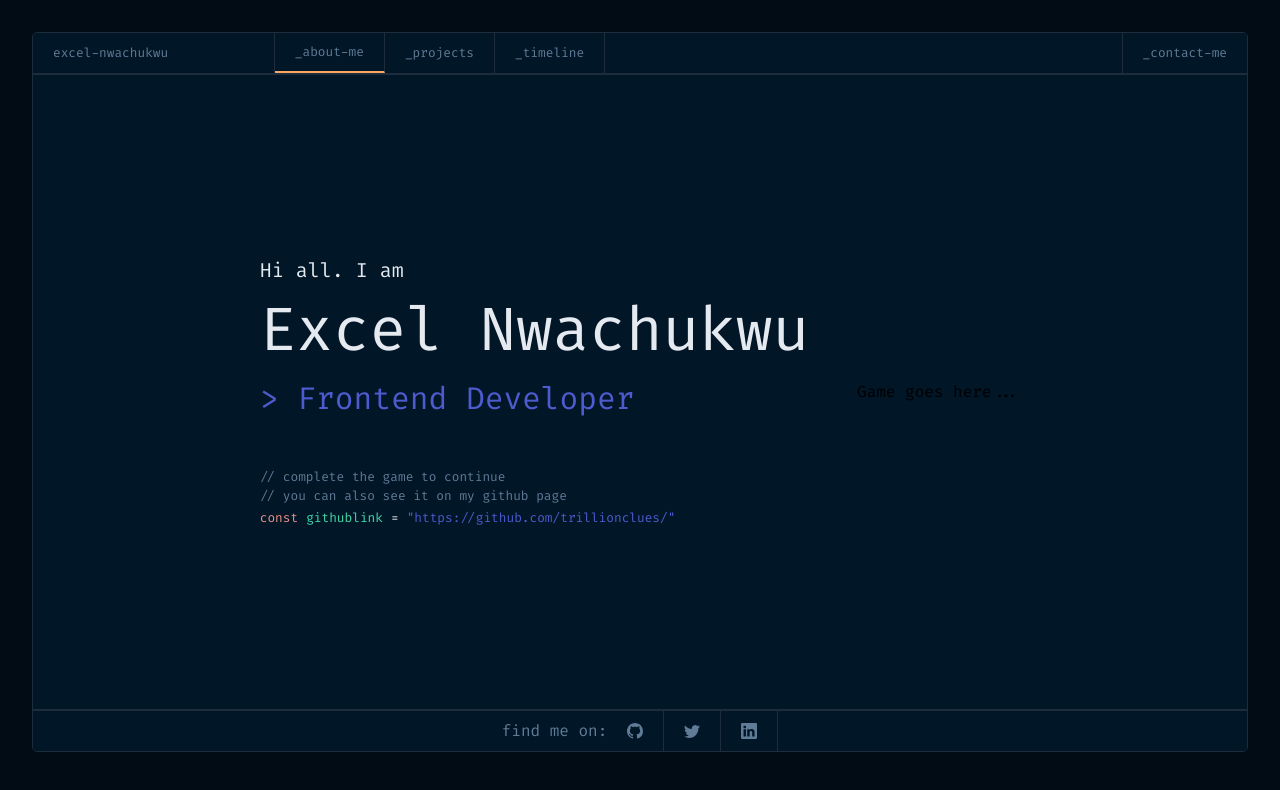
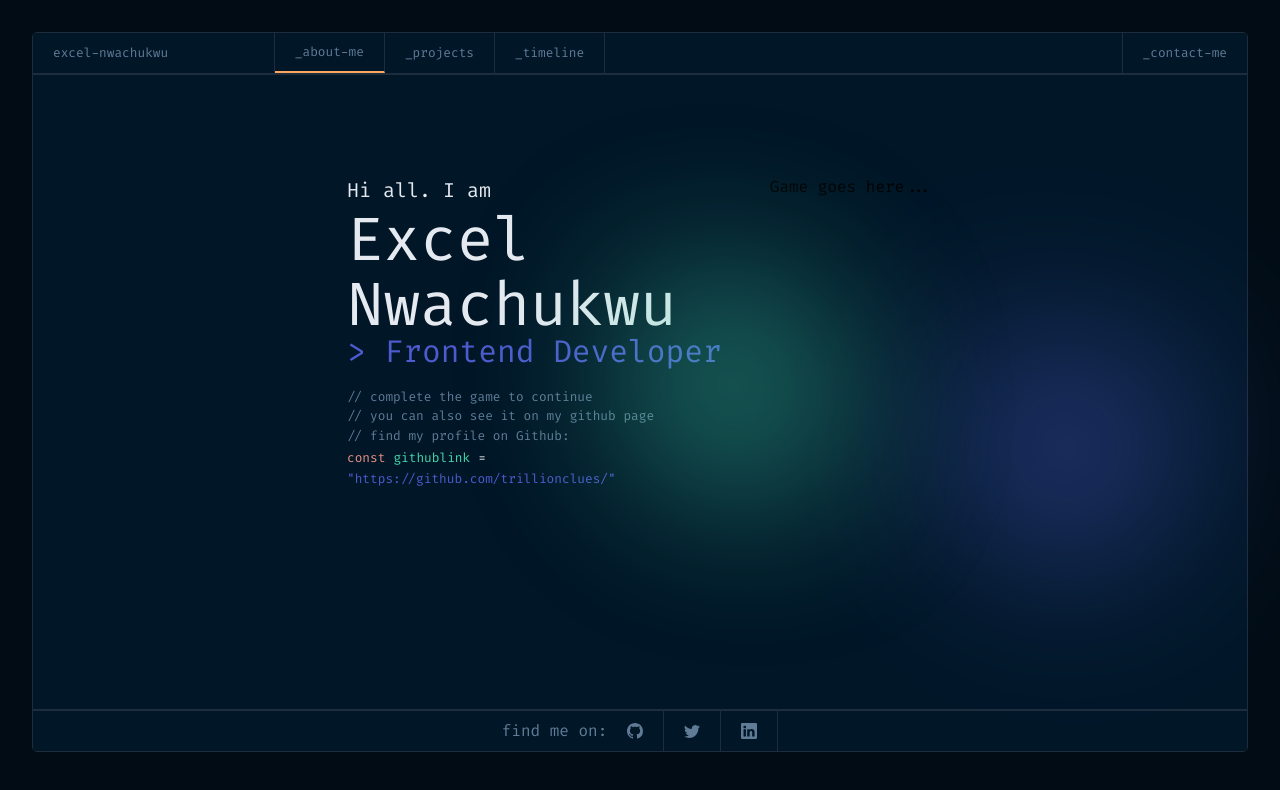
Before and after one commit to trillionclues/portfolio, a React (Vite) app: page / in a window 1280 px wide. Shown: the top 790 px of the page. Built offline with nearby package versions, Linux system fonts and the light colour scheme.

Commit message:
radial blur to home

```diff
--- a/src/components/Hero/Hero.jsx
+++ b/src/components/Hero/Hero.jsx
@@ -4,39 +4,71 @@ import React, { useState } from 'react'
 
 const Hero = () => {
   return (
-    <div className='flex flex-col md:flex-row hero-content h-full'>
-      <section className='flex hero-item flex-col mr-12'>
-        <div className='justify-center items-center mb-11'>
-          <p className='text-paraColor text-sm md:text-xl'>Hi all. I am</p>
-          <h1 className='text-5xl md:text-6xl text-paraColor'>
-            Excel Nwachukwu
+    <div className='relative'>
+      <div className='css-blurry-gradient-blue'></div>
+      <div className='css-blurry-gradient-green'></div>
+      <div className='flex flex-col flex-start md:flex-row hero-content h-full w-full md:pt-[100px]'>
+        <section className='flex hero-item flex-col md:mr-12 mr-0 h-full'>
+          <div className='justify-center items-center mb-11 md:mb-0 pt-14 md:pt-0'>
+            <p className='text-paraColor text-[20px] md:text-xl'>
+              Hi all. I am
+            </p>
+
+            <h1 className='leading-[70px] text-[55px] font-medium md:font-normal md:text-6xl text-paraColor'>
+              Excel
             </h1>
-          <p className='text-xl md:text-3xl md:mb-5 text-devColor'>
+            <h1 className='leading-8 md:leading-none text-[55px] font-medium md:font-normal md:text-6xl text-paraColor'>
+              Nwachukwu
+            </h1>
+            <p className='leading-[60px] md:leading-none text-[22px] md:text-3xl md:mb-5 text-span2 md:text-devColor'>
               {' '}
               &gt; Frontend Developer
             </p>
           </div>
           <div>
-          <p className='text-comment text-sm '>
+            <p className='text-comment text-sm md:block hidden'>
               // complete the game to continue
             </p>
+            <p className='text-comment text-sm md:block hidden'>
+              // you can also see it on my github page
+            </p>
             <p className='text-comment text-sm'>
-            // you can also see it on my github page
+              // find my profile on Github:
             </p>
             <p>
               <span className='text-span1 text-sm pr-2'>const</span>
               <span className='text-span2 text-sm pr-2'>githublink</span>
               <span className='text-span4 text-sm pr-2'>=</span>
-            <span className='text-span3 text-sm pr-2'>
-              <a href='https://github.com/trillionclues/' target='_blank'>
+              <span className='text-span3 text-sm pr-2 '>
+                <a
+                  className='
+                text-span3 hidden md:block
+                hover:text-span2
+                transition duration-500 ease-in-out'
+                  href='https://github.com/trillionclues/'
+                  target='_blank'
+                >
                   "https://github.com/trillionclues/"
                 </a>
+                <p>
+                  <a
+                    className='
+                text-span3   block md:hidden
+                hover:text-span2
+                transition duration-500 ease-in-out'
+                    href='https://github.com/trillionclues/'
+                    target='_blank'
+                  >
+                    "https://github.com/trillionclues/"
+                  </a>
+                </p>
               </span>
             </p>
           </div>
         </section>
         {/* <SnakeGame /> */}
-      <div>Game goes here...</div>
+        <div className='hidden md:block h-full'>Game goes here...</div>
+      </div>
     </div>
   )
 }
--- a/src/index.css
+++ b/src/index.css
@@ -310,6 +310,41 @@ input[type='checkbox']:checked::after {
   }
 }
 
+/* home  blurr */
+.css-blurry-gradient-blue {
+  position: fixed;
+  bottom: 25%;
+  right: 5%;
+  width: 300px;
+  height: 300px;
+  border-radius: 0% 0% 50% 50%;
+  transform: rotate(10deg);
+  filter: blur(70px);
+  background: radial-gradient(
+    circle at 50% 50%,
+    rgba(77, 91, 206, 1),
+    rgba(76, 0, 255, 0)
+  );
+  opacity: 0.5;
+  z-index: 10;
+}
+
+.css-blurry-gradient-green {
+  position: absolute;
+  top: 20%;
+  right: 30%;
+  width: 300px;
+  height: 300px;
+  border-radius: 0% 50% 0% 50%;
+  filter: blur(70px);
+  background: radial-gradient(
+    circle at 50% 50%,
+    rgba(67, 217, 173, 1),
+    rgba(76, 0, 255, 0)
+  );
+  opacity: 0.5;
+  z-index: 10;
+}
 @media (max-width: 640px) {
   #root {
     padding: 1rem 1rem;
```
Also changed, not shown: 1 other file (tests, documents, lock files or other folders). Lines whose indentation alone changed are shown as unchanged.
